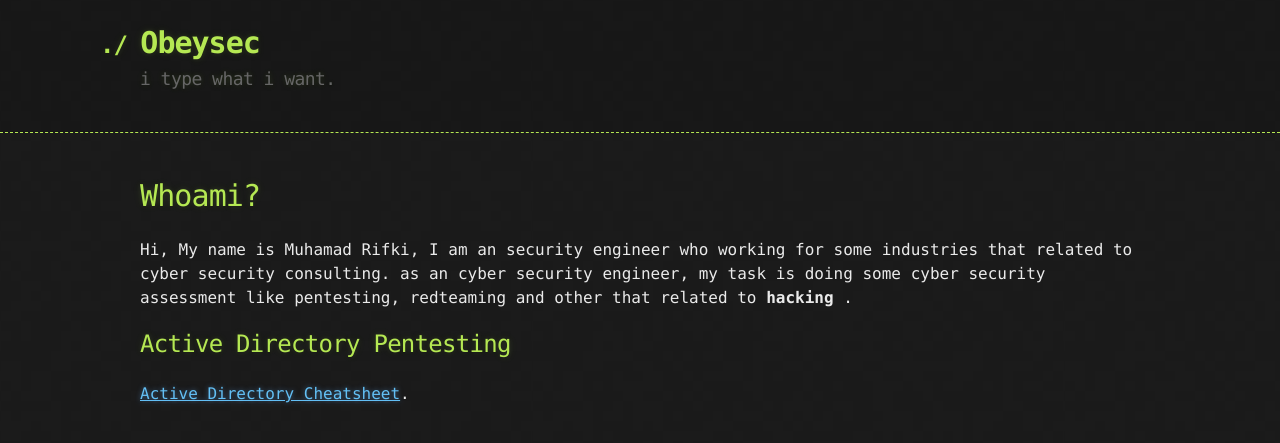
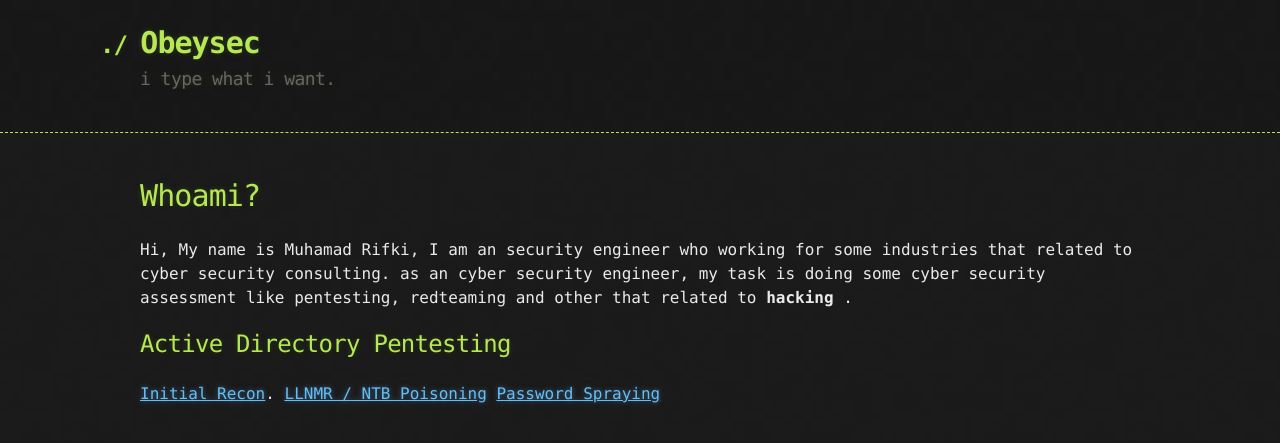
Before and after one commit to sahabrifki/sahabrifki.github.io, a Jekyll site: the page built from index.md, in a window 1280 px wide. Shown: the top 443 px of the page. Built offline with Jekyll 4.4.1, drawn with Linux system fonts in a browser that asks for light colours; our own code applies the rules of GitHub Pages for plain Markdown files.

Commit message:
Update index.md

```diff
--- a/index.md
+++ b/index.md
@@ -8,4 +8,6 @@ Hi, My name is Muhamad Rifki, I am an security engineer who working for some ind
 
 
 ## Active Directory Pentesting
-[Active Directory Cheatsheet](./Cheatsheet.md).
+[Initial Recon](./Cheatsheet1.md).
+[LLNMR / NTB Poisoning](./Cheatsheet2.md)
+[Password Spraying](./Cheatsheet3.md)
```
